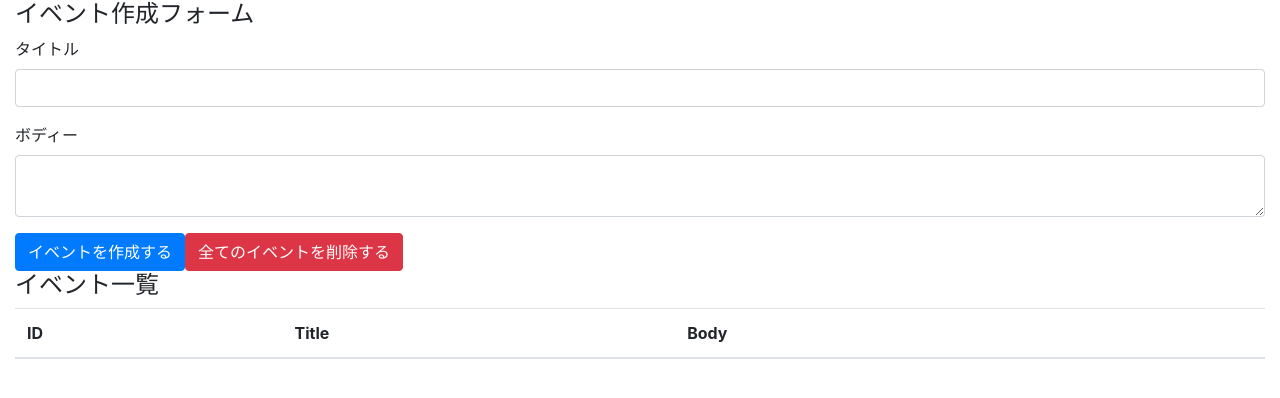
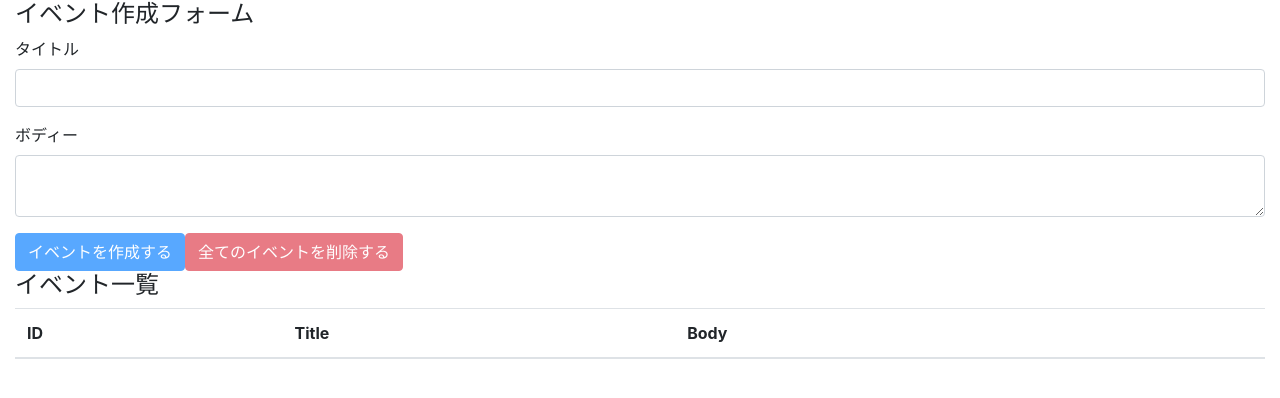
Before and after one commit to keng-oh/sample.react-hooks, a React (Create React App) app in the folder react-hooks-101/: page / in a window 1280 px wide. Shown: the top 398 px of the page. Built offline with nearby package versions, Linux system fonts and the light colour scheme.

Commit message:
implement all events alert

```diff
--- a/react-hooks-101/src/components/App.js
+++ b/react-hooks-101/src/components/App.js
@@ -21,6 +21,14 @@
     setBody('')
   }
 
+  const deleteAllEvents = e => {
+    e.preventDefault()
+    const result = window.confirm('全てのイベントを本当に削除してもいいですか？')
+    if (result) dispatch({ type: 'DELETE_ALL_EVENTS' })
+  }
+
+  const unCreatable = title === '' || body === ''
+
   return (
     <div className="container-fluid">
       <h4>イベント作成フォーム</h4>
@@ -34,8 +42,8 @@
           <textarea className="form-control" id="formEventBody" value={body} onChange={e=> setBody(e.target.value)} />
         </div>
 
-        <button className="btn btn-primary" onClick={addEvent}>イベントを作成する</button>
-        <button className="btn btn-danger">全てのイベントを削除する</button>
+        <button className="btn btn-primary" onClick={addEvent} disabled={unCreatable}>イベントを作成する</button>
+        <button className="btn btn-danger" onClick={deleteAllEvents} disabled={state.length === 0}>全てのイベントを削除する</button>
       </form>
 
       <h4>イベント一覧</h4>
--- a/react-hooks-101/src/components/Event.js
+++ b/react-hooks-101/src/components/Event.js
@@ -3,7 +3,8 @@
 const Event = ({ dispatch, event }) => {
   const id = event.id
   const handleClickDeleteButton = () => {
-    dispatch({ type: 'DELETE_EVENT', id })
+    const result = window.confirm(`イベント(id=${id})を本当に削除してもいいですか？`)
+    if (result) dispatch({ type: 'DELETE_EVENT', id })
   }
 
   return (
```
